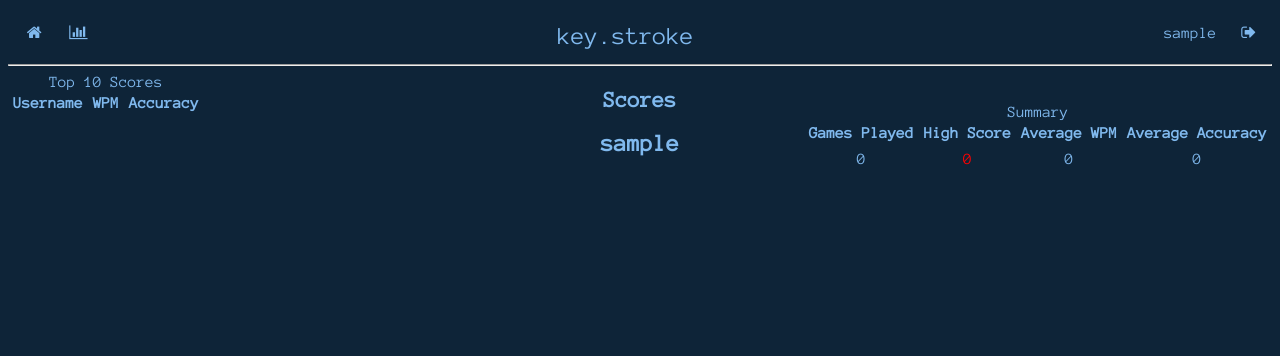
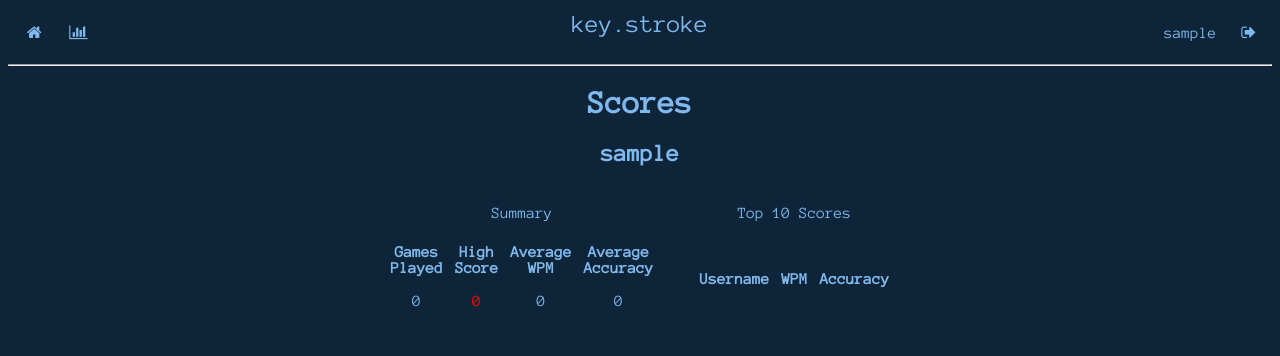
Before and after one commit to danieltobiastan/reimagined-octo-parakeet, a Flask app: a page that uses app/templates/base.html in a window 1280 px wide. Shown: the top 356 px of the page. Run offline with Flask 2, Linux system fonts and the light colour scheme; the visitor is signed in with stand-in values (Sample User, id 1); data comes from the database, SQL or seed files in the repository; both versions use the stored data as it was after the commit; data that the repository does not hold is empty.

Commit message:
fixed css on score and user

```diff
--- a/app/static/javascript/game.js
+++ b/app/static/javascript/game.js
@@ -25,7 +25,7 @@ let read_me = document.querySelector(".readme")
 let user_name = document.getElementById("username")
 let user_id = document.getElementById("userid")
 
-let time_left = 15;
+let time_left = 60;
 let time_passed = 0;
 let total_errors = 0;
 let errors = 0;
@@ -132,7 +132,7 @@ function startGame() {
 }
 
 function resetGame() {
-  time_left = 3; // changed to lower number for testing
+  time_left = 60; // changed to lower number for testing
   time_passed = 0;
   errors = 0;
   total_errors = 0;
--- a/app/static/stylesheets/base.css
+++ b/app/static/stylesheets/base.css
@@ -8,9 +8,12 @@
 }
 
 .logo {
-    color: rgb(128, 185, 238);
-    font-size: 25px;
-    margin: 0 0 0 auto;
+    margin: auto;
+    position: absolute;
+    left: 50%;
+    margin-right: -50%;
+    transform: translate(-50%, -50%);
+    font-size: 25px
 }
 
 a, a:hover {
--- /dev/null
+++ b/app/static/stylesheets/user.css
@@ -0,0 +1,27 @@
+body {
+    background-color: rgb(14, 36, 56);
+    color: rgb(128, 185, 238);
+    font-family: 'Anonymous Pro', monospace;
+    text-align: center;
+}
+
+table, th, td {
+    padding: 5px;
+}
+
+td {
+    padding: 10px;
+}
+
+#summary, #scores {
+    padding: 1em;
+    width: 60%
+}
+
+.container {
+    margin: 0 auto;
+    width: 40%;
+    display: flex;
+    justify-content: center;
+    padding: 20px;
+}
--- a/app/templates/base.html
+++ b/app/templates/base.html
@@ -14,7 +14,7 @@
             <a href="{{ url_for('home') }}"><i class="fa fa-fw fa-home"></i></a>
             <a href="{{ url_for('scores') }}"><i class="fa fa-bar-chart"></i></a>
         </div>
-        <span class="logo"><a href="{{ url_for('home') }}">key.stroke</a></span>
+        <div class='logo'><span><a href="{{ url_for('home') }}">key.stroke</a></span></div>
         <div class='topnav-right' style="margin-left: auto; order: 2">
             {% if current_user.is_anonymous %}
                 <a href="{{ url_for('register') }}"><i class="fa fa-fw fa-user"></i></a>
--- a/app/templates/home.html
+++ b/app/templates/home.html
@@ -10,6 +10,7 @@
 {% endblock %}
 
 {% block content %}
+    <body>
         {% if current_user.is_anonymous %}
           <h1>Welcome to key.stroke!</h1>
           <p>A typing game</p>
@@ -18,7 +19,6 @@
           <p id="username">{{ current_user.username }}</p>
           <h3 hidden id="userid">{{ current_user.id }}</h3>
         {% endif %}
-    <body>
         <div class="container">
           <div class="border">
           <div class="header">
--- a/app/templates/user.html
+++ b/app/templates/user.html
@@ -6,16 +6,14 @@
 
 {% block head %}
 <link rel= "stylesheet" type= "text/css" href="{{ url_for('static',filename='stylesheets/base.css') }}">
-<link rel= "stylesheet" type= "text/css" href="{{ url_for('static',filename='stylesheets/scores.css') }}">
+<link rel= "stylesheet" type= "text/css" href="{{ url_for('static',filename='stylesheets/user.css') }}">
 {% endblock %}
 
 {% block content %}
     <body>
+        <h1>Scores</h1>
+        <h2>{{ username }}</h2>
         <div class='container'>
-            <h1>Scores</h1>
-            <h2>{{ username }}</h2>
-        </div>
-
         <table id='summary'>
             <caption>Summary</caption>
             <tr>
@@ -46,5 +44,6 @@
                 <td>{{ score.accuracy }}</td>
         {% endfor %}
         </table>
+    </div>
     </body>
 {% endblock %}
```
Also changed, not shown: app.db, 1 other file. Lines whose indentation alone changed are shown as unchanged.
